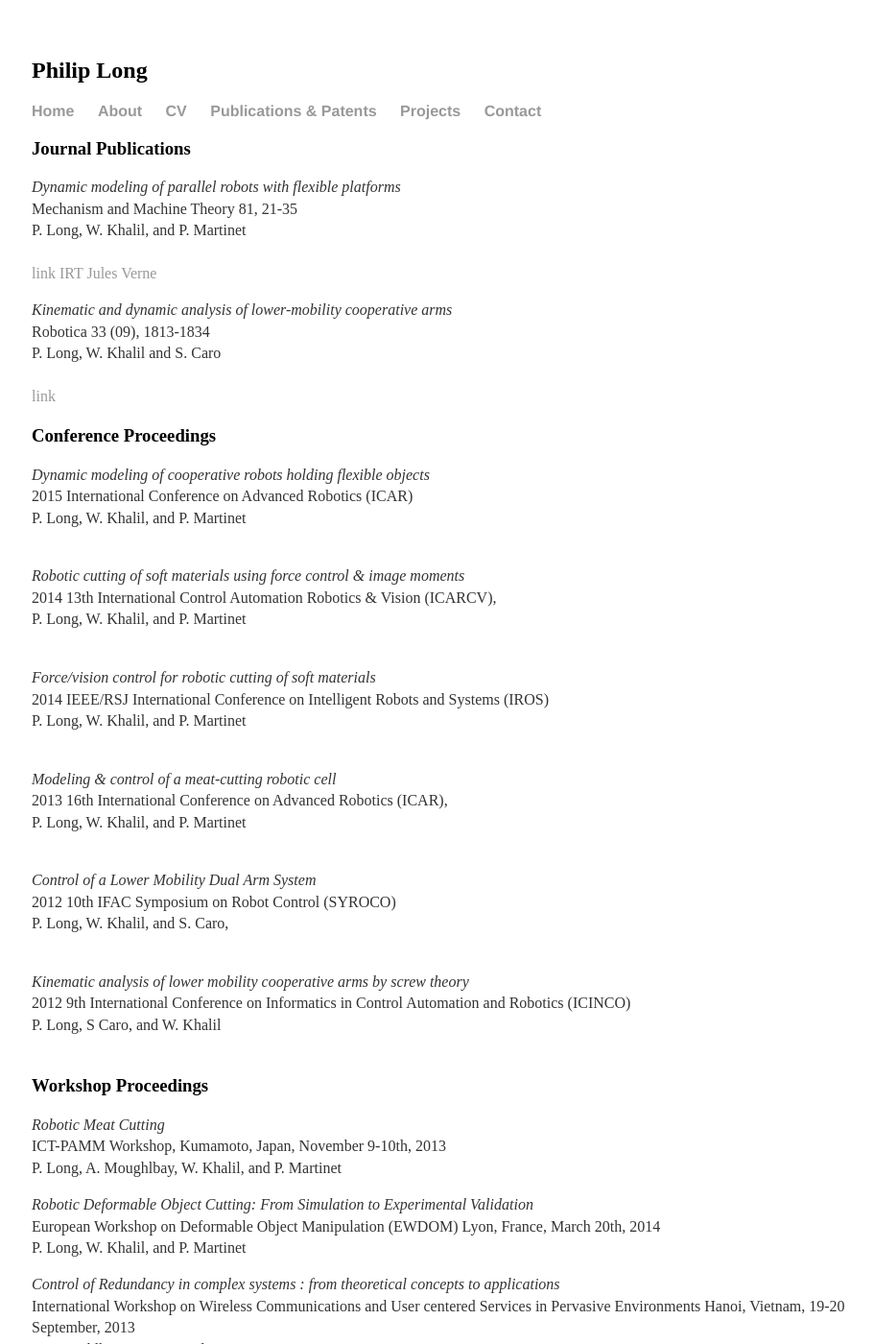
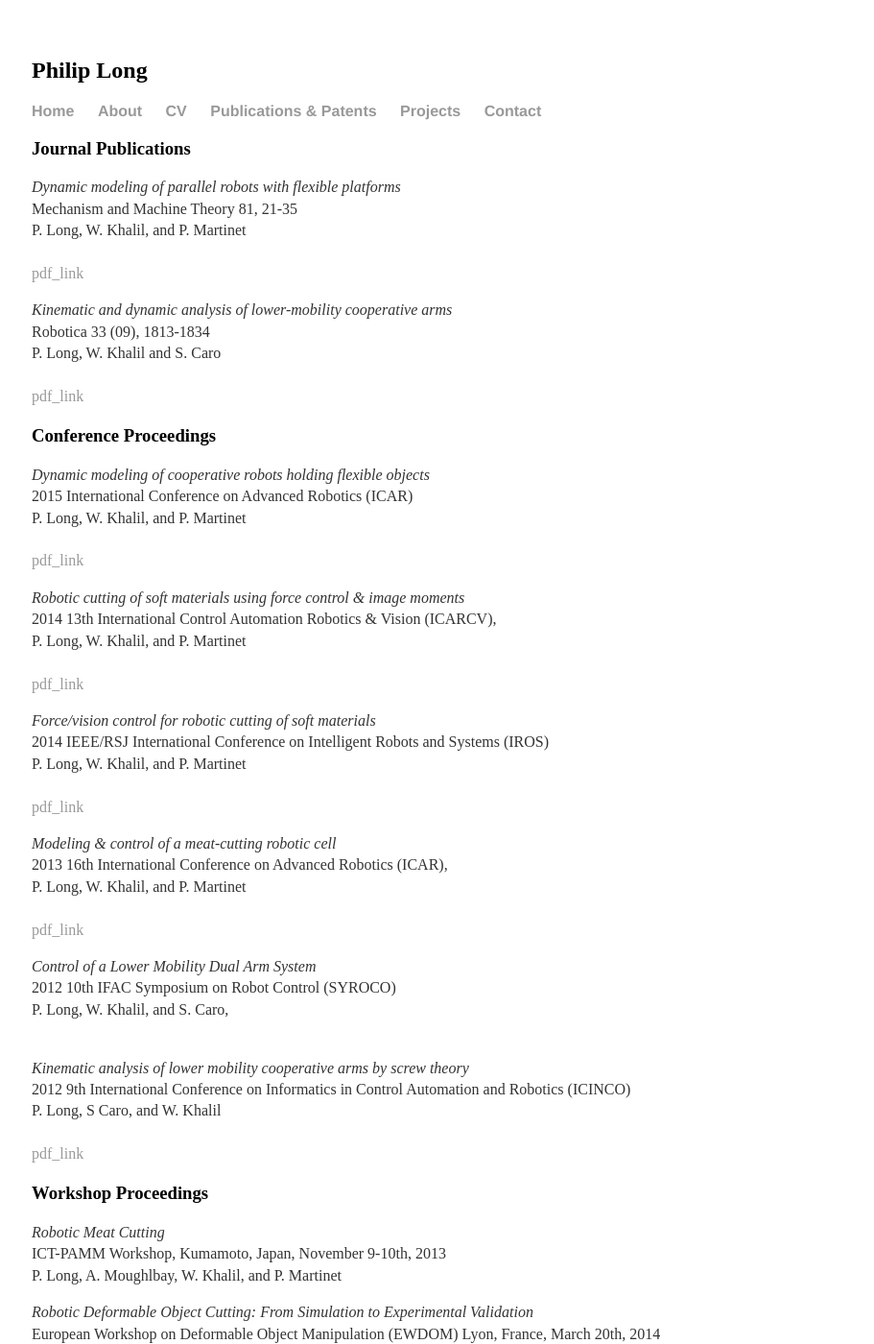
Before and after one commit to philip-long/philip-long.github.io, a Jekyll site: the page built from publications/index.html, in a window 1280 px wide and 1400 px high. Shown: the whole window at 96% size, without its empty margins (159-1070 px from the left). Built offline with Jekyll 4.4.1, drawn with Linux system fonts in a browser that asks for light colours.

Commit message:
added links to pdf documents

```diff
--- a/publications/index.html
+++ b/publications/index.html
@@ -10,9 +10,7 @@ title: Philip Long, PhD, Roboticist
      <i>Dynamic modeling of parallel robots with flexible platforms</i><br>
     Mechanism and Machine Theory 81, 21-35<br>
     P. Long, W. Khalil, and P. Martinet<br><br>
-<a href="https://www.researchgate.net/profile/Philip_Long2/publication/263893839_Dynamic_modeling_of_parallel_robots_with_flexible_platforms/links/53d8a3110cf2631430c32dfe.pdf"> link</a>
-
-         <a href="http://www.irt-jules-verne.fr"> IRT Jules Verne </a>
+<a href="https://www.researchgate.net/profile/Philip_Long2/publication/263893839_Dynamic_modeling_of_parallel_robots_with_flexible_platforms/links/53d8a3110cf2631430c32dfe.pdf"> pdf_link</a>
 
      </p>
 
@@ -20,7 +18,7 @@ title: Philip Long, PhD, Roboticist
     <i>Kinematic and dynamic analysis of lower-mobility cooperative arms</i><br>
     Robotica 33 (09), 1813-1834<br>
     P. Long, W. Khalil and S. Caro<br><br>
-        <a href="https://hal.archives-ouvertes.fr/hal-01084563/document"> link</a>
+        <a href="https://hal.archives-ouvertes.fr/hal-01084563/document"> pdf_link</a>
      </p>
 
 
@@ -30,23 +28,28 @@ title: Philip Long, PhD, Roboticist
     <i>Dynamic modeling of cooperative robots holding flexible objects</i><br>
     2015 International Conference on Advanced Robotics (ICAR)<br>
     P. Long, W. Khalil, and P. Martinet<br><br>
+                  <a href="https://hal.archives-ouvertes.fr/hal-01084563/document"> pdf_link</a>
      </p>
+
      <p>
     <i>Robotic cutting of soft materials using force control & image moments</i><br>
     2014 13th International  Control Automation Robotics & Vision (ICARCV),<br>
     P. Long, W. Khalil, and P. Martinet<br><br>
+           <a href="https://www.researchgate.net/profile/Philip_Long2/publication/282004950_Robotic_cutting_of_soft_materials_using_force_control__image_moments/links/5601179908aeafc8ac8c8041.pdf"> pdf_link</a>
     </p>
 
      <p>
     <i>Force/vision control for robotic cutting of soft materials</i><br>
     2014 IEEE/RSJ International Conference on Intelligent Robots and Systems (IROS)<br>
     P. Long, W. Khalil, and P. Martinet<br><br>
+                 <a href="https://www.researchgate.net/profile/Philip_Long2/publication/282005015_Forcevision_control_for_robotic_cutting_of_soft_materials*/links/560116be08aeafc8ac8c8025.pdf"> pdf_link</a>
     </p>
 
         <p>
     <i>Modeling & control of a meat-cutting robotic cell</i><br>
     2013 16th International Conference on Advanced Robotics (ICAR), <br>
     P. Long, W. Khalil, and P. Martinet<br><br>
+                    <a href="http://www.irccyn.ec-nantes.fr/~martinet/publis/2013/ICAR13-long.pdf"> pdf_link</a>
      </p>
 
         <p>
@@ -54,10 +57,13 @@ title: Philip Long, PhD, Roboticist
     2012 10th IFAC Symposium on Robot Control (SYROCO)<br>
     P. Long, W. Khalil, and S. Caro,<br><br>
        </p>
+
       <p>
     <i>Kinematic analysis of lower mobility cooperative arms by screw theory</i><br>
     2012 9th International Conference on Informatics in Control Automation and Robotics (ICINCO)<br>
     P. Long, S Caro, and W. Khalil<br><br>
+                  <a href="https://hal.archives-ouvertes.fr/hal-00786897/document"> pdf_link</a>
+
  </p>
 
 <h3> Workshop Proceedings</h3>
@@ -86,6 +92,8 @@ title: Philip Long, PhD, Roboticist
       <p>
     <i>Contributions to the Modeling and Control of Cooperative Manipulators</i><br>
     PhD. Thesis, IRCCyN, Ecole Centrale de Nantes, 2014<br>
+          <a href="https://www.researchgate.net/profile/Philip_Long2/publication/294870163_Contributions_to_the_Modeling_and_Control_of_Cooperative_Manipulators/links/56c4658a08aeeeffa9e5ae5c.pdf/download?version=va"> pdf_link</a>
+
      </p>
 
 
```
